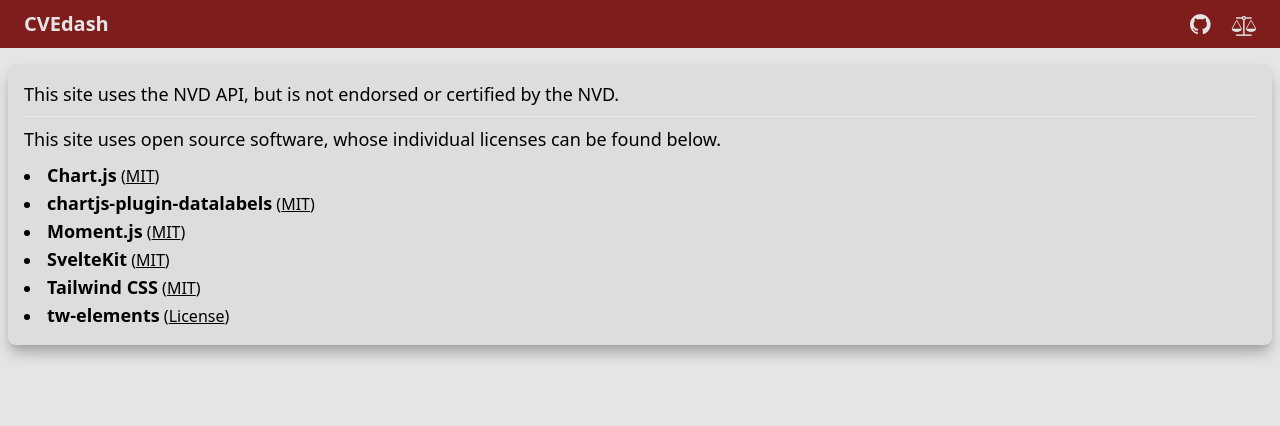
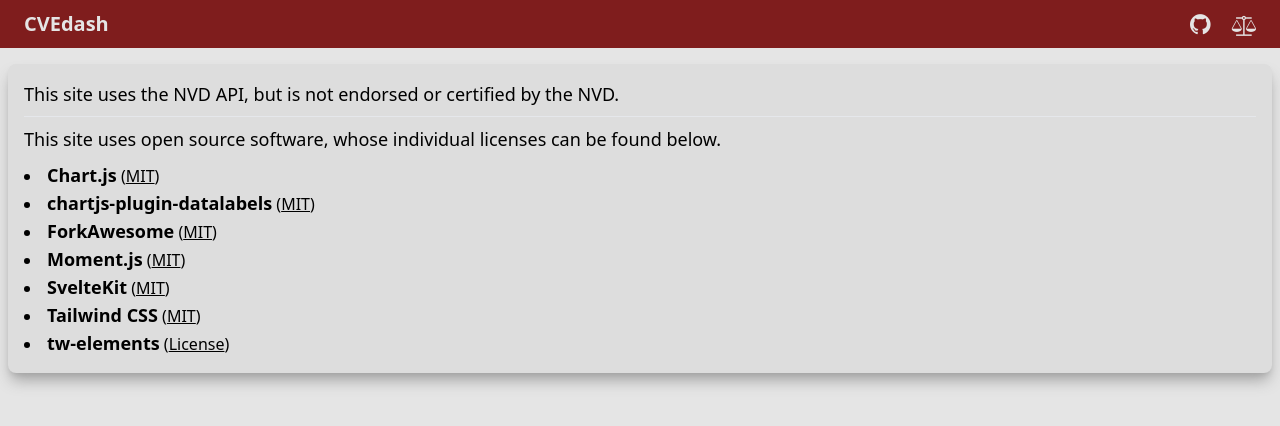
Before and after one commit to vollkorntomate/CVEdash, a SvelteKit app in the folder app/: page /legal in a window 1280 px wide. Shown: the top 426 px of the page. Built offline with nearby package versions, Linux system fonts and the light colour scheme; what tw-elements would draw is missing.

Commit message:
Add ForkAwesome license

```diff
--- a/app/src/routes/legal/+page.svelte
+++ b/app/src/routes/legal/+page.svelte
@@ -9,6 +9,11 @@
 			name: 'chartjs-plugin-datalabels',
 			license: 'MIT',
 			url: 'https://github.com/chartjs/chartjs-plugin-datalabels/blob/master/LICENSE.md'
+		},
+		{
+			name: 'ForkAwesome',
+			license: 'MIT',
+			url: 'https://github.com/ForkAwesome/Fork-Awesome/blob/master/LICENSES'
 		},
 		{
 			name: 'Moment.js',
```
